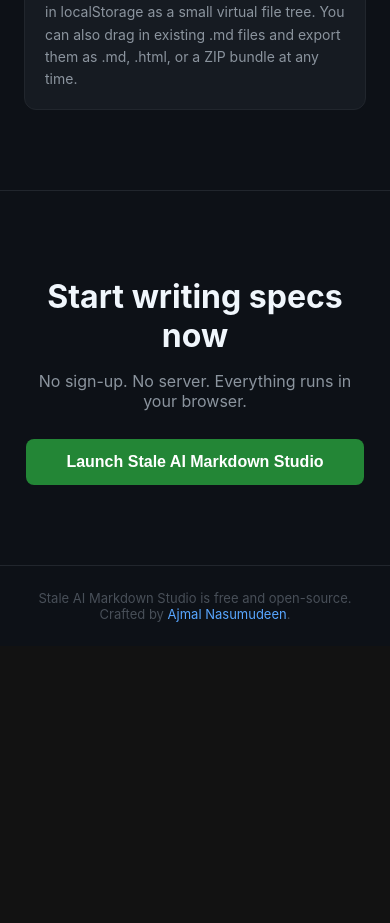
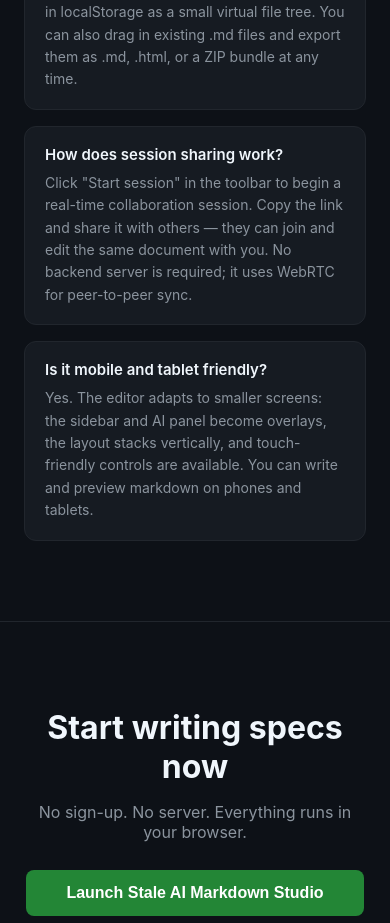
Before and after one commit to stormdotcom/stale-ai-md-react, a React (Vite) app: page / in a window 390 px wide. Shown: the part 5743-6666 px from the top of the page. Before the commit the page ends 6389 px from the top, so only its background shows below. Built offline with nearby package versions, Linux system fonts and the light colour scheme.

Commit message:
Add FAQs to LandingPage component: Introduce new questions about session sharing and mobile compatibility, enhancing user guidance and support.

```diff
--- a/src/components/LandingPage.tsx
+++ b/src/components/LandingPage.tsx
@@ -73,7 +73,15 @@
   {
     q: "Where are my markdown files saved?",
     a: "Files you create in the left sidebar are stored in localStorage as a small virtual file tree. You can also drag in existing .md files and export them as .md, .html, or a ZIP bundle at any time.",
-  }
+  },
+  {
+    q: "How does session sharing work?",
+    a: "Click \"Start session\" in the toolbar to begin a real-time collaboration session. Copy the link and share it with others — they can join and edit the same document with you. No backend server is required; it uses WebRTC for peer-to-peer sync.",
+  },
+  {
+    q: "Is it mobile and tablet friendly?",
+    a: "Yes. The editor adapts to smaller screens: the sidebar and AI panel become overlays, the layout stacks vertically, and touch-friendly controls are available. You can write and preview markdown on phones and tablets.",
+  },
 ];
 
 function FeatureIcon({ path }: { path: string }) {
```
